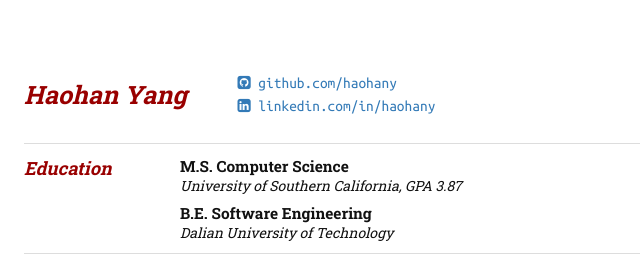
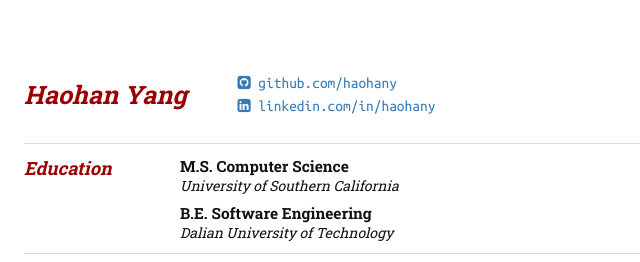
Before and after one commit to haohany/haohany.github.io, a website: page resume.html in a window 1280 px wide. Shown: the top 262 px of the page, 226-866 px from the left. Drawn offline with nearby package versions, Linux system fonts and the light colour scheme.

Commit message:
update resume

```diff
--- a/resume.html
+++ b/resume.html
@@ -28,7 +28,7 @@
 			<div class="item">
 				<h3>M.S. Computer Science</h3>
 				<div class="date">August 2013 – May 2015</div>
-				<div class="org">University of Southern California, GPA 3.87</div>
+				<div class="org">University of Southern California</div>
 			</div>
 			<div class="item">
 				<h3>B.E. Software Engineering</h3>
```
